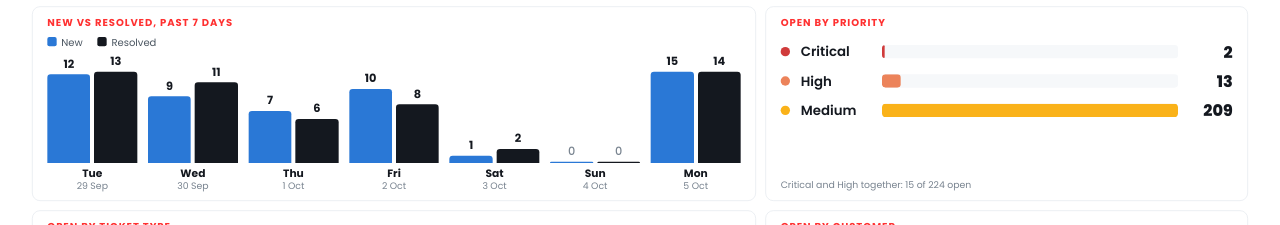
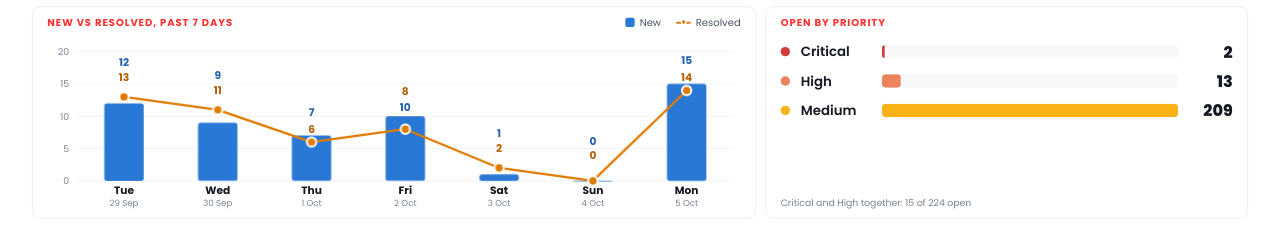
Before and after one commit to thecodecavedev/yodek_reports, a plain HTML site: page index.html in a window 1280 px wide. Shown: the part 327-552 px from the top of the page. Drawn offline with Linux system fonts and the light colour scheme.

Commit message:
Update index.html

```diff
--- a/index.html
+++ b/index.html
@@ -30,7 +30,7 @@ main{flex:1;padding:18px 48px 12px;display:flex;flex-direction:column;gap:14px;m
 .r5 .val{font-size:46px}
 .cap{color:var(--ink2);font-size:15px;margin-top:2px}
 .cap.good{color:var(--good);font-weight:600}.cap.bad{color:var(--bad);font-weight:600}
-.charts{flex:1;display:grid;grid-template-columns:1.5fr 1fr;grid-template-rows:1fr 1fr;gap:14px;min-height:0}
+.charts{flex:1;display:grid;grid-template-columns:1.5fr 1fr;grid-template-rows:1.2fr 1fr;gap:14px;min-height:0}
 .card{border:1.5px solid var(--rule);border-radius:12px;padding:12px 22px;overflow:hidden;display:flex;flex-direction:column;min-height:0}
 .card h3{margin:0 0 6px;font-size:15px;font-weight:700;letter-spacing:1.4px;text-transform:uppercase;color:var(--red)}
 .card .note{color:var(--muted);font-size:14px;margin-top:auto;padding-top:8px}
@@ -54,7 +54,7 @@ main{flex:1;padding:18px 48px 12px;display:flex;flex-direction:column;gap:14px;m
 .donutwrap{flex:1;display:flex;align-items:center;gap:36px;min-height:0}
 .donut{width:184px;height:184px;border-radius:50%;flex:none;display:grid;place-items:center}
 .hole{width:112px;height:112px;border-radius:50%;background:#fff;display:flex;flex-direction:column;align-items:center;justify-content:center}
-.hole b{font-size:32px;font-weight:800;line-height:1}.hole span{color:var(--muted);font-size:15px}
+.hole b{font-size:32px;font-weight:800;line-height:1}.hole>span{color:var(--muted);font-size:15px}
 .legend{display:grid;grid-template-columns:1fr 1fr;gap:9px 28px;flex:1}
 .li{display:flex;align-items:center;gap:9px;font-size:16px;white-space:nowrap}
 .sw{width:13px;height:13px;border-radius:3px;flex:none}
@@ -101,6 +101,29 @@ footer{flex:none;padding:0 48px 10px;color:var(--muted);font-size:13px}
 @keyframes rise{from{opacity:0;transform:translateY(14px)}to{opacity:1;transform:none}}
 .val.bump{animation:bump .8s ease-out}
 @keyframes bump{0%{color:var(--ink)}30%{color:#129AFC}100%{color:var(--ink)}}
+/* ---------- new vs resolved (columns + line) ---------- */
+:root{--resline:#E07B00}
+.chead{display:flex;justify-content:space-between;align-items:baseline}.chead h3{margin-bottom:0}
+.chartbox{flex:1;min-height:0;position:relative;margin-top:6px}
+.chartbox svg{position:absolute;inset:0;width:100%;height:100%;overflow:visible}
+.key .lk{display:inline-block;width:22px;height:3px;background:var(--resline);border-radius:2px;margin-right:8px;vertical-align:4px;position:relative}
+.key .lk::after{content:"";position:absolute;left:7px;top:-3.5px;width:9px;height:9px;border-radius:50%;background:var(--resline);border:2px solid #fff;box-sizing:border-box}
+.g-grid line{stroke:#E8ECF1;stroke-width:1}
+.g-ax text{fill:var(--muted);font-size:14px}
+.g-x .d{fill:var(--ink);font-size:16px;font-weight:700}.g-x .s{fill:var(--muted);font-size:13px}
+.col-bar{fill:var(--new);transform-box:fill-box;transform-origin:50% 100%}
+.v-in{fill:#fff;font-size:16px;font-weight:700}.v-out{fill:#1F5FB0;font-size:16px;font-weight:700}
+.res-line{fill:none;stroke:var(--resline);stroke-width:3.5;stroke-linejoin:round;stroke-linecap:round}
+.res-dot{fill:var(--resline);stroke:#fff;stroke-width:3}
+.res-lab{fill:#B35F00;font-size:16px;font-weight:700;paint-order:stroke;stroke:#fff;stroke-width:5px;stroke-linejoin:round}
+.chartbox.intro .col-bar{animation:grow .9s cubic-bezier(.2,.8,.2,1) both}
+.chartbox.intro .res-line{stroke-dasharray:1;stroke-dashoffset:1;animation:draw 1.3s ease-in-out 1.1s forwards}
+.chartbox.intro .res-dot,.chartbox.intro .res-lab,.chartbox.intro .v-in,.chartbox.intro .v-out{animation:pop .4s ease-out both}
+.chartbox.fade svg{animation:fadein .6s ease-out}
+@keyframes grow{from{transform:scaleY(0)}to{transform:scaleY(1)}}
+@keyframes draw{to{stroke-dashoffset:0}}
+@keyframes pop{from{opacity:0;transform:translateY(6px)}to{opacity:1;transform:none}}
+@keyframes fadein{from{opacity:.25}to{opacity:1}}
 /* ---------- next update countdown ---------- */
 .next{display:flex;align-items:center;gap:10px;color:#fff;font-size:15px}
 .next .ring{width:26px;height:26px;transform:rotate(-90deg);flex:none}
@@ -130,9 +153,9 @@ footer{flex:none;padding:0 48px 10px;color:var(--muted);font-size:13px}
   <p class="eyebrow">Today and yesterday</p>
   <div class="row r5" id="row2"></div>
   <div class="charts">
-    <div class="card"><h3>New vs resolved, past 7 days</h3>
-      <div class="key"><span><i style="background:var(--new)"></i>New</span><span><i style="background:var(--res)"></i>Resolved</span></div>
-      <div class="cols" id="byday"></div></div>
+    <div class="card"><div class="chead"><h3>New vs resolved, past 7 days</h3>
+      <div class="key"><span><i style="background:var(--new)"></i>New</span><span><b class="lk"></b>Resolved</span></div></div>
+      <div class="chartbox" id="byday"></div></div>
     <div class="card"><h3>Open by priority</h3><div id="priority"></div><div class="note" id="prinote"></div></div>
     <div class="card"><h3>Open by ticket type</h3><div class="donutwrap" id="types"></div></div>
     <div class="card"><h3>Open by customer</h3><div id="customers"></div></div>
@@ -221,18 +244,7 @@ function render(d) {
     tile("frt", "Median first response", d.frt.median_sec,
          `Past week, Intercom replies only · ${d.frt.answered} of ${d.frt.total} answered`, "", "dur");
 
-  const top = Math.max(1, ...d.by_day.map((r) => Math.max(r.new, r.resolved)));
-  $("byday").innerHTML = d.by_day.map((r, i) => {
-    const bar = (n, cls, k) => {
-      const pct = n ? Math.max(3, Math.round(n / top * 100)) : 1.5;
-      const delay = firstRender ? `transition-delay:${0.5 + i * 0.07}s;` : "";
-      return `<div class="bw"><span class="bv${n ? "" : " z"}">${num(k, n)}</span>` +
-        `<div class="bar ${cls}" ${size(k, pct, "height").replace('style="', 'style="' + delay)}></div></div>`;
-    };
-    const k = r.date.replace(/\s/g, "");
-    return `<div class="col"><div class="pair">${bar(r.new, "bn", "n" + k)}${bar(r.resolved, "br", "r" + k)}</div>` +
-      `<div class="dl"><b>${r.day}</b>${r.date}</div></div>`;
-  }).join("");
+  drawByDay(d.by_day);
 
   const ptop = Math.max(1, ...d.priority.map((r) => r.count));
   $("priority").innerHTML = d.priority.map((r) =>
@@ -277,6 +289,63 @@ function render(d) {
   if (!firstRender) { $("live").classList.remove("flash"); void $("live").offsetWidth; $("live").classList.add("flash"); }
   if (firstRender) setTimeout(() => $("main").classList.remove("intro"), 2000);
   firstRender = false;
+}
+
+// New vs resolved: blue columns for New, an orange line with dots for Resolved,
+// on ONE shared scale so the two can be compared directly.
+function niceStep(raw) {
+  const p = Math.pow(10, Math.floor(Math.log10(raw))), f = raw / p;
+  return (f <= 1 ? 1 : f <= 2 ? 2 : f <= 2.5 ? 2.5 : f <= 5 ? 5 : 10) * p;
+}
+function drawByDay(rows) {
+  const box = $("byday"), W = box.clientWidth, H = box.clientHeight;
+  const L = 44, R = 10, T = 26, B = 44;                       // plot margins
+  const pw = W - L - R, ph = H - T - B;
+  const peak = Math.max(1, ...rows.map((r) => Math.max(r.new, r.resolved)));
+  const step = niceStep(peak / 4), ymax = Math.ceil(peak * 1.12 / step) * step;
+  const y = (v) => T + ph - (v / ymax) * ph;
+  const band = pw / rows.length, bw = Math.min(64, band * 0.42);
+  const cx = (i) => L + band * i + band / 2;
+  let g = '<g class="g-grid">', ax = '<g class="g-ax">';
+  for (let v = 0; v <= ymax + 1e-9; v += step) {
+    g += `<line x1="${L}" x2="${W - R}" y1="${y(v)}" y2="${y(v)}"/>`;
+    ax += `<text x="${L - 12}" y="${y(v) + 5}" text-anchor="end">${Math.round(v * 10) / 10}</text>`;
+  }
+  g += "</g>"; ax += "</g>";
+  let bars = "", xs = '<g class="g-x">', pts = [], dots = "", labs = "";
+  rows.forEach((r, i) => {
+    const x = cx(i), top = y(r.new), h = T + ph - top, delay = (0.35 + i * 0.07).toFixed(2);
+    bars += `<rect class="col-bar" x="${x - bw / 2}" y="${top}" width="${bw}" height="${Math.max(h, r.new ? 2 : 1)}" rx="4" style="animation-delay:${delay}s"/>`;
+    // value inside the top of a tall bar, above a short one
+
+    xs += `<text class="d" x="${x}" y="${H - 24}" text-anchor="middle">${r.day}</text><text class="s" x="${x}" y="${H - 6}" text-anchor="middle">${r.date}</text>`;
+    const py = y(r.resolved);
+    pts.push(`${x},${py}`);
+    const dd = (1.2 + i * 0.16).toFixed(2);
+    dots += `<circle class="res-dot" cx="${x}" cy="${py}" r="7" style="animation-delay:${dd}s"/>`;
+    // Place both labels so neither overlaps the other, the dot, or sits on the blue bar.
+    const base = T + ph, barTop = r.new ? top : base;
+    const inBar = (ly) => r.new && ly > barTop + 2 && ly - 14 < base;           // text box is ly-14..ly+2
+    const hitsDot = (ty) => ty + 2 > py - 9 && ty - 14 < py + 9;
+    const barSpots = [barTop - 8, barTop - 30];
+    const dotSpots = [py - 14, py - 34, py + 28].filter((v) => v > 14 && v < base - 2 && !inBar(v));
+    let by = barTop - 8, ly = null;
+    outer: for (const b of barSpots) {
+      if (hitsDot(b)) continue;
+      for (const l of dotSpots) if (Math.abs(b - l) >= 21) { by = b; ly = l; break outer; }
+    }
+    if (ly === null) { by = barTop - 8; ly = Math.min(by, py) - 24; if (hitsDot(by)) by = py + 26 < barTop ? py + 26 : ly - 22; }
+    const ld = (+delay + .7).toFixed(2);
+    bars += `<text class="v-out" x="${x}" y="${by}" text-anchor="middle" style="animation-delay:${ld}s">${r.new}</text>`;
+    labs += `<text class="res-lab" x="${x}" y="${ly}" text-anchor="middle" style="animation-delay:${dd}s">${r.resolved}</text>`;
+  });
+  xs += "</g>";
+  const line = `<polyline class="res-line" pathLength="1" points="${pts.join(" ")}"/>`;
+  box.classList.remove("intro", "fade");
+  void box.offsetWidth;
+  box.classList.add(firstRender ? "intro" : "fade");
+  box.innerHTML = `<svg viewBox="0 0 ${W} ${H}" role="img" aria-label="New and resolved per day, past 7 days">` +
+    `${g}${ax}${bars}${line}${dots}${labs}${xs}</svg>`;
 }
 
 // Grow bars to their targets and count numbers to their values.
```
